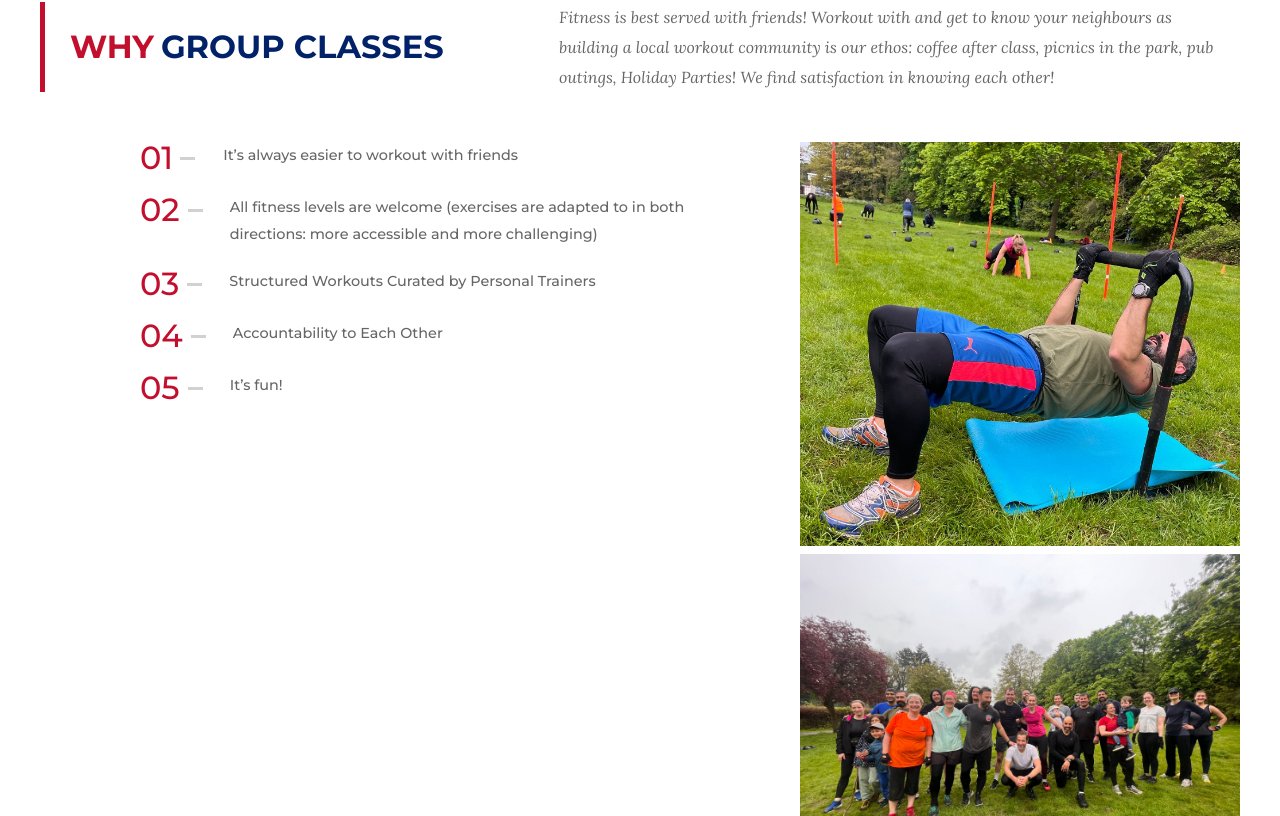
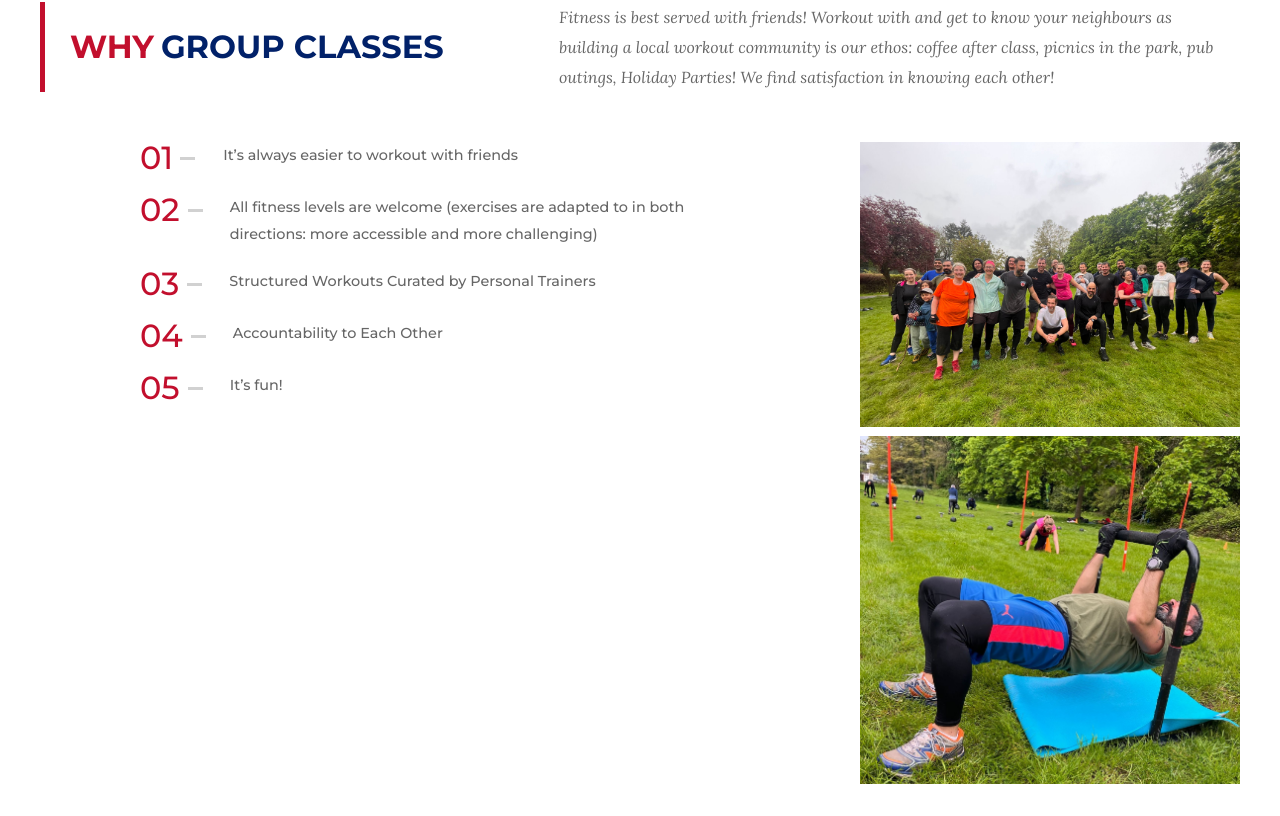
Before and after one commit to ufukcankurt/training-project, a React (Create React App) app: page / in a window 1280 px wide. Shown: the part 3084-3900 px from the top of the page. Built offline with nearby package versions, Linux system fonts and the light colour scheme.

Commit message:
refactor(join-our-bootcamp): reorder images & update width sizes

```diff
--- a/src/components/joinOurBootcamp/JoinOurBootcamp.jsx
+++ b/src/components/joinOurBootcamp/JoinOurBootcamp.jsx
@@ -45,13 +45,10 @@ const whoWeAre = [
 
 const items = [
   {
-    image: "./img/img.JPG",
-  },
-  {
     image: "./img/img3.JPG",
   },
   {
-    image: "./img/img2.JPG",
+    image: "./img/img.JPG",
   },
 ];
 
--- a/src/components/joinOurBootcamp/joinOurBootcamp.module.css
+++ b/src/components/joinOurBootcamp/joinOurBootcamp.module.css
@@ -11,7 +11,7 @@
 }
 
 .leftSide {
-	width: 60%;
+	width: 65%;
 	padding-left: 5%;
 	padding-right: 5%;
 }
@@ -33,7 +33,7 @@
 }
 
 .rightSide {
-	width: 40%;
+	width: 35%;
 	padding-left: 40px;
 }
 
```
